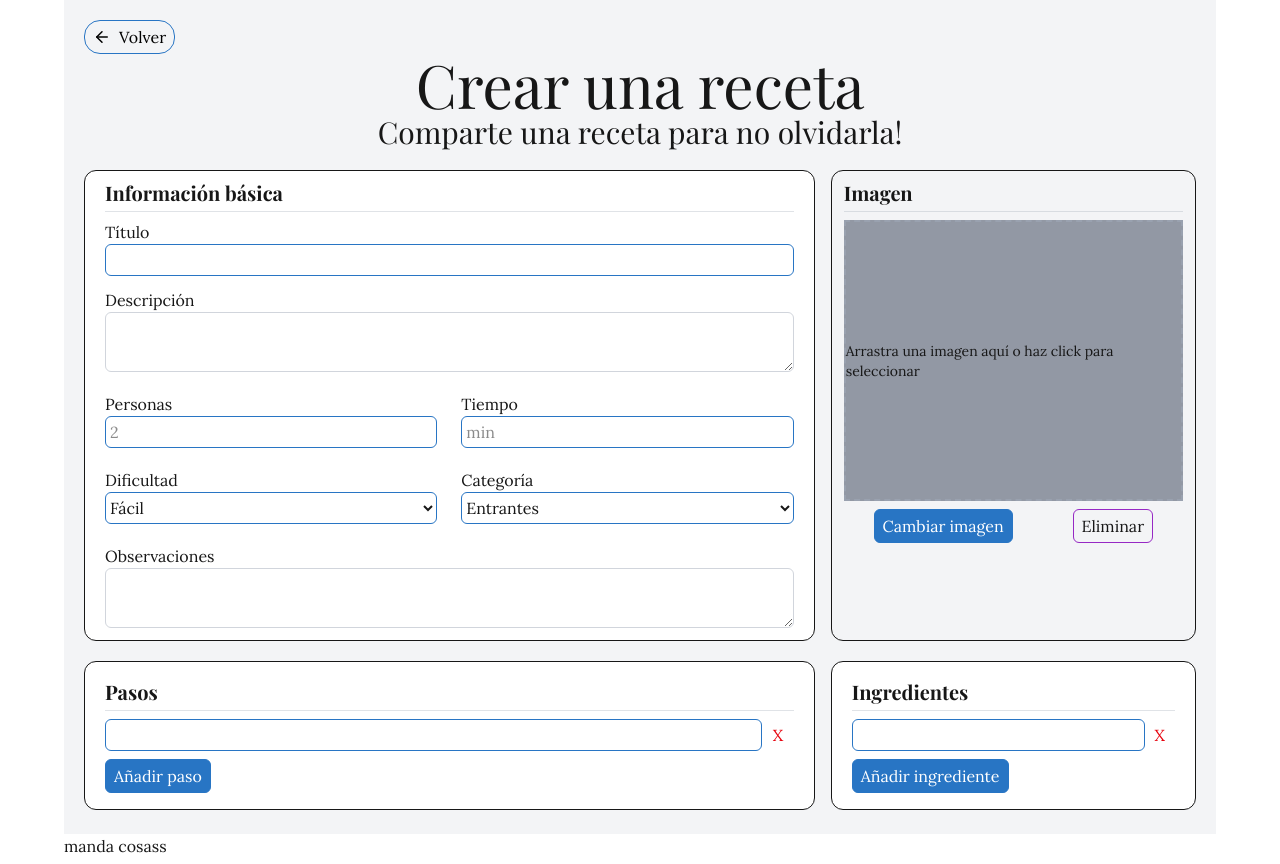
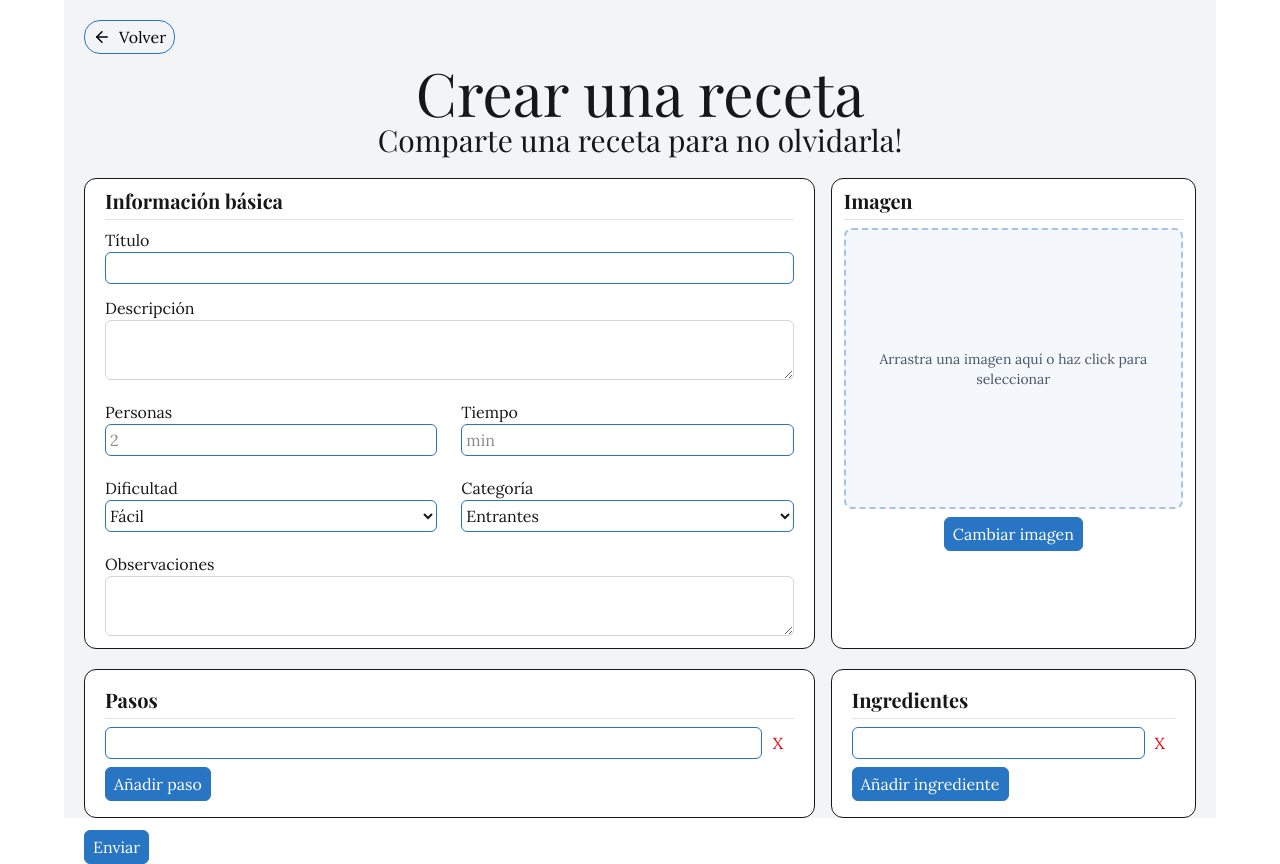
Before and after one commit to cperefer/recetali, a Next.js app: page /recipes/add in a window 1280 px wide. Built offline with nearby package versions, Linux system fonts and the light colour scheme; no server answers; sample sign-in values are in the browser's storage.

Commit message:
feat: added image interaction and more styling

```diff
--- a/app/recipes/_components/form/RecipeForm.tsx
+++ b/app/recipes/_components/form/RecipeForm.tsx
@@ -25,7 +25,7 @@ export function RecipeForm({ recipe }: { recipe?: Recipe }) {
   return (
     <FormProvider {...methods}>
       <form
-        className="w-[90%] max-w-6xl"
+        className="w-[95%] md:w-[90%] max-w-6xl h-fit"
         onSubmit={methods.handleSubmit(onSubmit)}
       >
         <div className="w-full h-full px-3 md:px-5 pt-5 flex flex-col relative bg-gray-100 dark:bg-transparent">
@@ -55,7 +55,14 @@ export function RecipeForm({ recipe }: { recipe?: Recipe }) {
             </div>
           </div>
         </div>
-        <button>manda cosass</button>
+        <div>
+          <button
+            type="button"
+            className="ml-5 mt-3 btn btn-primary bg-primary text-black rounded-md!"
+          >
+            Enviar
+          </button>
+        </div>
       </form>
     </FormProvider>
   );
--- a/app/recipes/_components/form/RecipeFormHeader.tsx
+++ b/app/recipes/_components/form/RecipeFormHeader.tsx
@@ -8,7 +8,7 @@ export function RecipeFormHeader() {
       </div>
       {/* En movil está bien, pero en desktop flotar el botón a la izquierda con flex para que
       esté a la altura del header */}
-      <div className="text-center">
+      <div className="text-center pt-2">
         <h1>Crear una receta</h1>
         <h2>Comparte una receta para no olvidarla!</h2>
       </div>
--- a/app/recipes/_components/form/RecipeFormImage.tsx
+++ b/app/recipes/_components/form/RecipeFormImage.tsx
@@ -1,19 +1,114 @@
+"use client";
+
+import { ChangeEvent, DragEvent, useRef, useState } from "react";
+import { useFormContext } from "react-hook-form";
+import { RecipeFormSectionTitle } from "./shared/RecipeFormSectionTitle";
+
 export function RecipeFormImage() {
+  const { setValue } = useFormContext();
+  const fileInputRef = useRef<HTMLInputElement>(null);
+  const [previewUrl, setPreviewUrl] = useState<string | null>(null);
+
+  const setImage = (file: File) => {
+    setPreviewUrl((currentUrl) => {
+      if (currentUrl) {
+        URL.revokeObjectURL(currentUrl);
+      }
+      return URL.createObjectURL(file);
+    });
+    setValue("image", file);
+  };
+
+  const handleFileChange = (event: ChangeEvent<HTMLInputElement>) => {
+    const file = event.target.files?.[0];
+    if (file) {
+      setImage(file);
+    }
+  };
+
+  const handleDrop = (event: DragEvent<HTMLDivElement>) => {
+    event.preventDefault();
+    const file = event.dataTransfer.files?.[0];
+    if (file && file.type.startsWith("image/")) {
+      setImage(file);
+    }
+  };
+
+  const handleDragOver = (event: DragEvent<HTMLDivElement>) => {
+    event.preventDefault();
+  };
+
+  const handleRemove = () => {
+    if (previewUrl) {
+      URL.revokeObjectURL(previewUrl);
+    }
+    setPreviewUrl(null);
+    setValue("image", undefined);
+    if (fileInputRef.current) {
+      fileInputRef.current.value = "";
+    }
+  };
+
+  const openFileDialog = () => {
+    fileInputRef.current?.click();
+  };
+
   return (
-    <div className="border rounded-xl min-h-67 h-full">
-      <div className="mx-2 md:mx-3 pb-1 mt-2 border-bottom-gray">
-        <h4 className="text-xl font-bold">Imagen</h4>
-      </div>
-      <div className="mx-2 md:mx-3 mt-2 h-[60%] min-h-40 border-2 border-dashed border-gray-400 flex items-center justify-center bg-gray-500/70">
-        <p className="text-sm">
-          Arrastra una imagen aquí o haz click para seleccionar
-        </p>
+    <div className="border bg-white dark:bg-transparent rounded-xl min-h-67 h-full">
+      <RecipeFormSectionTitle text="Imagen" />
+      <input
+        ref={fileInputRef}
+        type="file"
+        accept="image/*"
+        id="recipe-image-input"
+        onChange={handleFileChange}
+        className="hidden"
+      />
+      <div
+        role="button"
+        tabIndex={0}
+        aria-label="Arrastra una imagen aquí o haz click para seleccionar"
+        onClick={openFileDialog}
+        onKeyDown={(event) => {
+          if (event.key === "Enter" || event.key === " ") {
+            event.preventDefault();
+            openFileDialog();
+          }
+        }}
+        onDrop={handleDrop}
+        onDragOver={handleDragOver}
+        className="group mx-2 md:mx-3 mt-2 h-[60%] min-h-40 rounded-lg border-2 border-dashed border-primary/40 bg-primary/5 dark:bg-primary/10 flex items-center justify-center cursor-pointer overflow-hidden transition-all duration-200 hover:border-primary hover:bg-primary/10 hover:scale-[1.02] dark:hover:bg-primary/20 focus-visible:outline-none focus-visible:ring-2 focus-visible:ring-primary"
+      >
+        {previewUrl ? (
+          // eslint-disable-next-line @next/next/no-img-element
+          <img
+            src={previewUrl}
+            alt="Vista previa de la receta"
+            className="h-full w-full object-cover transition-transform duration-300 group-hover:scale-105"
+          />
+        ) : (
+          <p className="text-sm text-center px-2 text-gray-600 dark:text-gray-300">
+            Arrastra una imagen aquí o haz click para seleccionar
+          </p>
+        )}
       </div>
       <div className="py-2 mx-2 md:mx-3 flex justify-around">
-        <button className="btn btn-primary bg-primary text-black rounded-md!">
+        <button
+          type="button"
+          onClick={openFileDialog}
+          className="btn btn-primary bg-primary text-black rounded-md! transition-transform duration-150 hover:opacity-90 hover:scale-105 active:scale-95"
+        >
           Cambiar imagen
         </button>
-        <button className="btn btn-secondary rounded-md!">Eliminar</button>
+        {previewUrl && (
+          <button
+            type="button"
+            onClick={handleRemove}
+            className="btn btn-secondary rounded-md! transition-transform duration-150 hover:opacity-90 hover:scale-105 active:scale-95"
+          >
+            Eliminar
+          </button>
+        )}
       </div>
     </div>
   );
```
